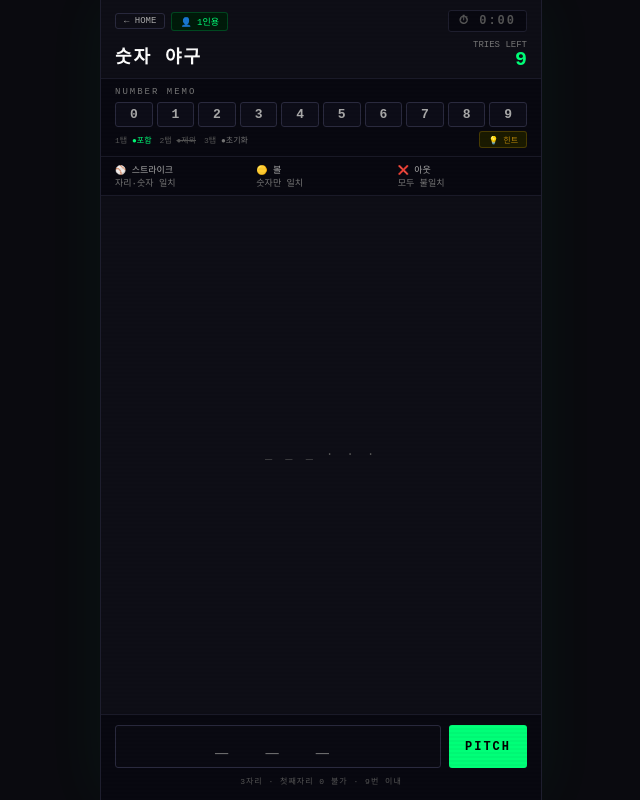
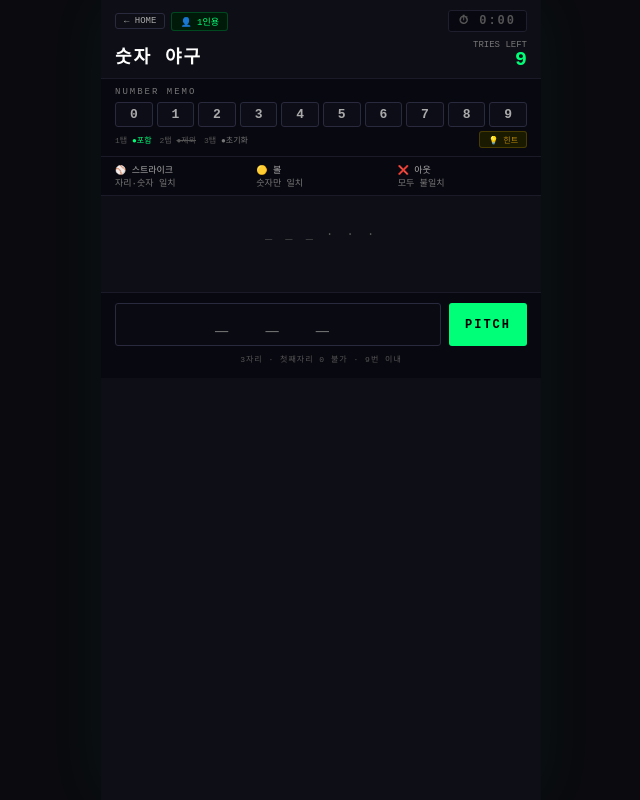
Before and after one commit to ddudu-0312/Yagu, a React (Vite) app: page / in a window 1280 px wide. Both pictures are taken after a click on the button "👤 1인용 플레이". Shown: the whole page, without its empty margins (319-959 px from the left). Built offline with nearby package versions, Linux system fonts and the light colour scheme.

Commit message:
Update App.jsx

```diff
--- a/src/App.jsx
+++ b/src/App.jsx
@@ -318,24 +318,46 @@ function SetSecretScreen({ T, mode, input, setInput, shake, show, setShow, error
             {mode.digits}자리 숫자 입력 (서로 다른 숫자, 첫째 자리 0 불가)
           </div>
           <div style={{position:"relative"}}>
+            {/* 실제 입력 input (항상 존재, show 아닐 때는 투명하게 위에 덮음) */}
             <input
               ref={inputRef}
-              value={show ? input : input.replace(/./g,"●")}
+              value={input}
               onChange={handleInput}
               onKeyDown={handleKey}
               maxLength={mode.digits}
-              placeholder={Array(mode.digits).fill("_").join(" ")}
+              placeholder={show ? Array(mode.digits).fill("_").join(" ") : ""}
               className={shake?"shake-it":""}
               style={{
                 width:"100%", boxSizing:"border-box",
+                background: show ? T.inputBg : "transparent",
+                border:`1px solid ${error?"#ff4455":T.inputBorder}`,
+                borderRadius:"3px",
+                color: show ? "#c8960a" : "transparent",
+                caretColor: show ? "#c8960a" : "transparent",
+                fontSize:"26px", fontWeight:"bold",
+                letterSpacing:"12px", textAlign:"center",
+                padding:"10px 40px 10px 12px",
+                fontFamily:"'Courier New',monospace",
+                position: show ? "relative" : "absolute",
+                inset: show ? "auto" : 0,
+                zIndex: show ? 1 : 2,
+              }}
+            />
+            {/* 숨김 표시용 */}
+            {!show && (
+              <div style={{
                 background:T.inputBg, border:`1px solid ${error?"#ff4455":T.inputBorder}`,
                 borderRadius:"3px", color:"#c8960a",
                 fontSize:"26px", fontWeight:"bold",
                 letterSpacing:"12px", textAlign:"center",
                 padding:"10px 40px 10px 12px",
-                fontFamily:"'Courier New',monospace", caretColor:"#c8960a",
-              }}
-            />
+                fontFamily:"'Courier New',monospace",
+                minHeight:"54px", display:"flex", alignItems:"center", justifyContent:"center",
+                userSelect:"none",
+              }}>
+                {input.length > 0 ? "●".repeat(input.length) : <span style={{color:T.textFaint,fontSize:"16px"}}>{Array(mode.digits).fill("_").join(" ")}</span>}
+              </div>
+            )}
             <button onClick={() => setShow(s=>!s)} style={{
               position:"absolute", right:"10px", top:"50%", transform:"translateY(-50%)",
               background:"transparent", border:"none", color:T.textMute,
@@ -448,8 +470,8 @@ function GameScreen({ T, mode, hardMode, darkMode, isSolo, duoSecret, onHome, on
   return (
     <div style={{
       position:"fixed", inset:0, background:T.bg,
-      display:"flex", alignItems:"center", justifyContent:"center",
-      fontFamily:"'Courier New',Courier,monospace", overflow:"hidden",
+      overflowY:"auto", overflowX:"hidden",
+      fontFamily:"'Courier New',Courier,monospace",
       transition:"background 0.3s",
       paddingTop:"env(safe-area-inset-top)",
       paddingBottom:"env(safe-area-inset-bottom)",
@@ -472,19 +494,11 @@ function GameScreen({ T, mode, hardMode, darkMode, isSolo, duoSecret, onHome, on
       `}</style>
 
       <div style={{
-        width:"100%", maxWidth:"440px", height:"100vh",
-        background:T.card, border:`1px solid ${T.border}`,
-        overflow:"hidden", position:"relative",
-        display:"flex", flexDirection:"column",
+        width:"100%", maxWidth:"440px", margin:"0 auto",
+        background:T.card, minHeight:"100vh",
         boxShadow:`0 0 60px ${T.shadow}`,
-        transition:"background 0.3s, border-color 0.3s",
+        transition:"background 0.3s",
       }}>
-        {/* Scanline (다크만) */}
-        <div style={{
-          position:"absolute",inset:0,pointerEvents:"none",zIndex:10,
-          background:`repeating-linear-gradient(0deg,transparent,transparent 2px,${T.scanline} 2px,${T.scanline} 4px)`,
-        }}/>
-
         {/* Header */}
         <div style={{
           padding:"10px 14px 8px", borderBottom:`1px solid ${T.borderSub}`,
@@ -580,9 +594,9 @@ function GameScreen({ T, mode, hardMode, darkMode, isSolo, duoSecret, onHome, on
         </div>
 
         {/* History */}
-        <div ref={historyRef} style={{flex:1,overflowY:"auto",padding:"8px 14px",display:"flex",flexDirection:"column",gap:"3px",minHeight:0}}>
+        <div ref={historyRef} style={{padding:"8px 14px",display:"flex",flexDirection:"column",gap:"3px",minHeight:"80px"}}>
           {history.length===0&&(
-            <div style={{display:"flex",alignItems:"center",justifyContent:"center",height:"100%",color:T.textFaint,fontSize:"12px",letterSpacing:"3px"}}>
+            <div style={{display:"flex",alignItems:"center",justifyContent:"center",padding:"24px 0",color:T.textFaint,fontSize:"12px",letterSpacing:"3px"}}>
               {placeholder} · · ·
             </div>
           )}
```
